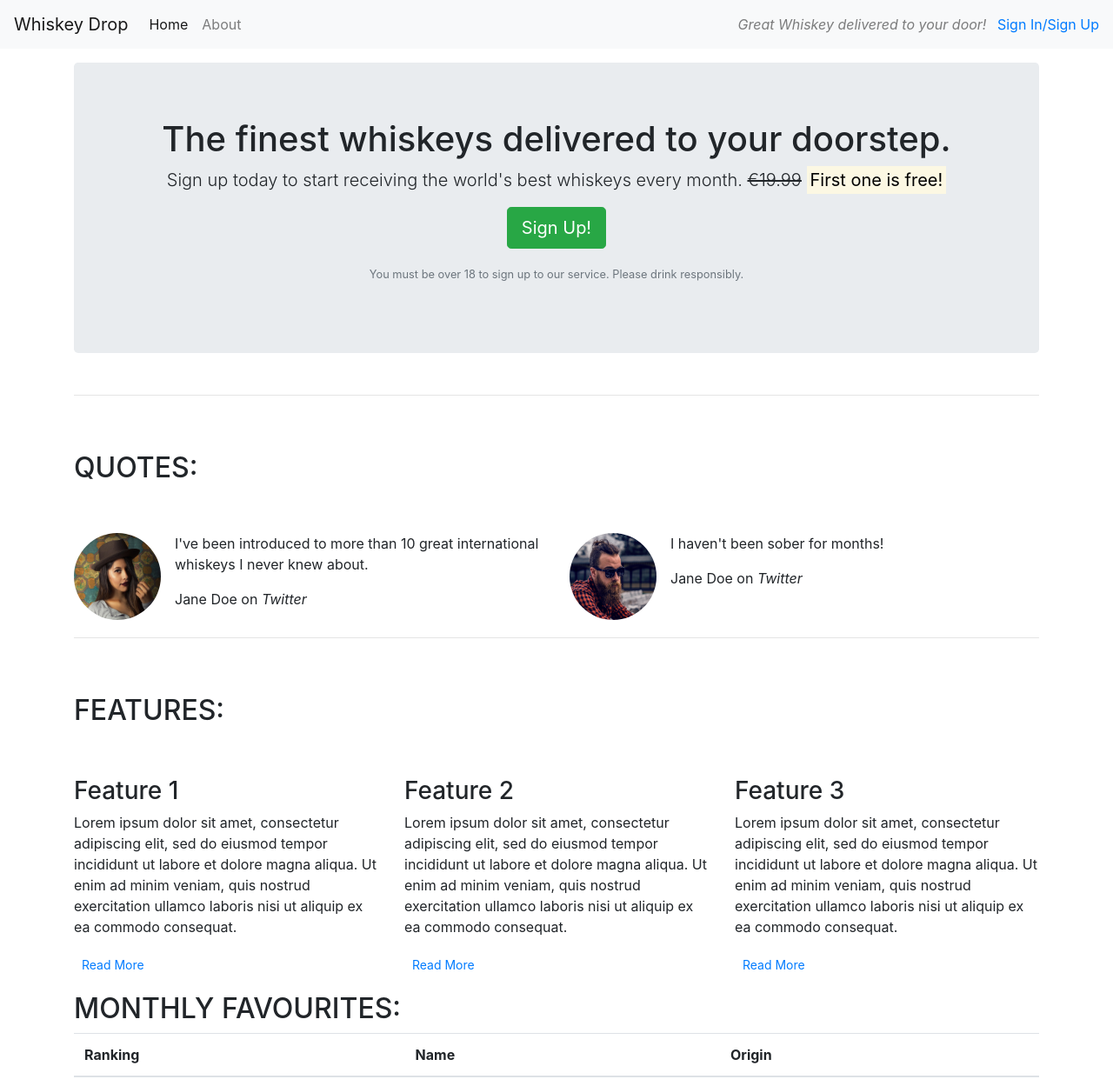
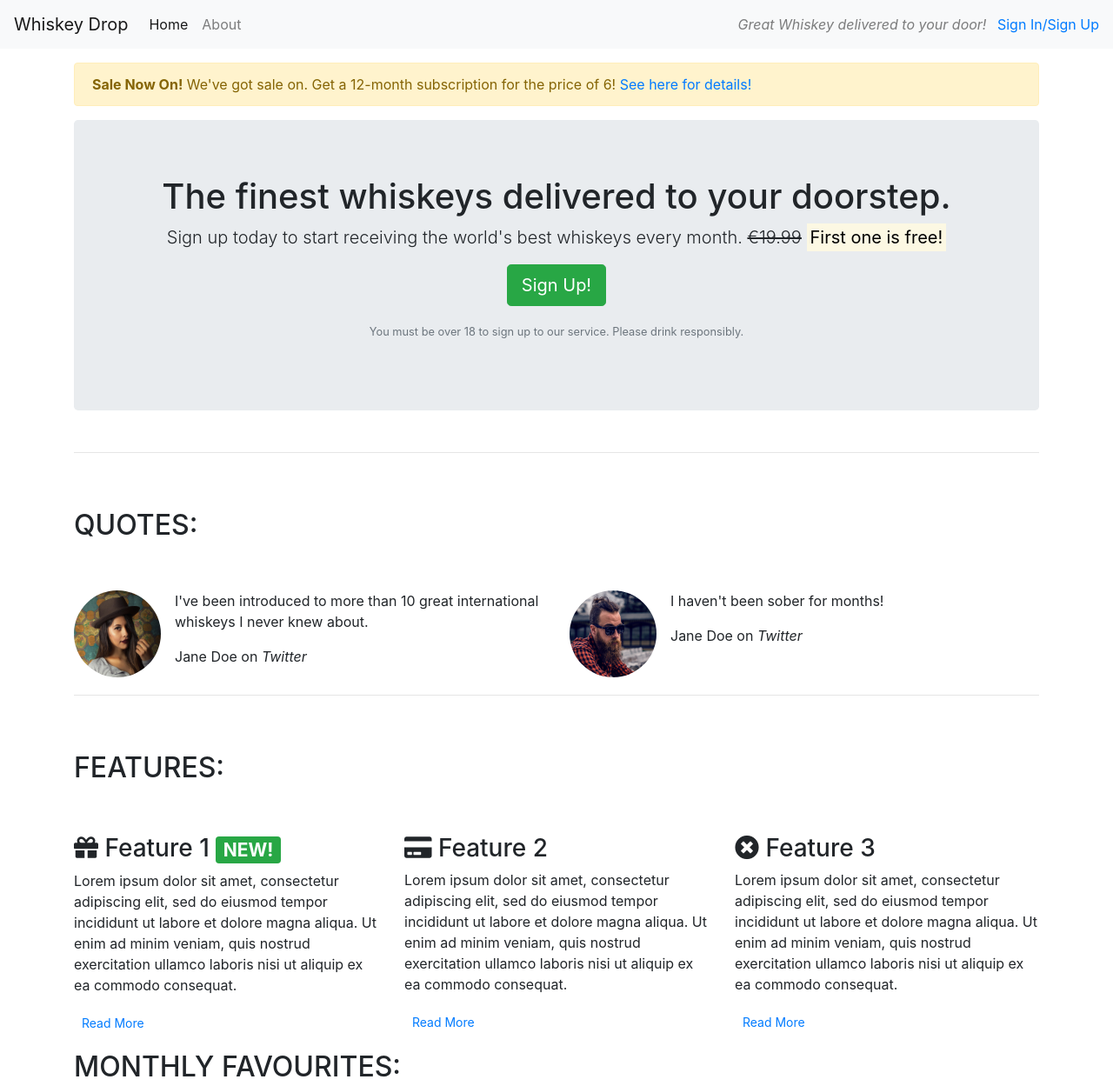
Before and after one commit to ElaineArchbold/bootstrap_landing_page1, a plain HTML site: page index.html in a window 1280 px wide. Shown: the top 1249 px of the page at 87% size. Drawn offline with nearby package versions, Linux system fonts and the light colour scheme; some icons are missing.

Commit message:
icons and callout

```diff
--- a/index.html
+++ b/index.html
@@ -6,6 +6,8 @@
     <meta name="viewport" content="width=device-width, initial-scale=1.0">
     <title>Whiskey Drop | Taste a new whiskey every month</title>
     <link rel="stylesheet" href="https://maxcdn.bootstrapcdn.com/bootstrap/4.1.3/css/bootstrap.min.css">
+    <link href="//netdna.bootstrapcdn.com/twitter-bootstrap/2.3.2/css/bootstrap-combined.no-icons.min.css" rel="stylesheet">
+    <link rel="stylesheet" href="https://use.fontawesome.com/releases/v5.10.0/css/all.css">
 </head>
 
 <body>
@@ -27,6 +29,14 @@
         </div>
     </nav>
     <article class="container mt-3">
+        <div class="row d-none d-sm-block">
+            <div class="col-12">
+                <div class="alert alert-warning">
+                    <strong>Sale Now On!</strong> We've got  sale on. Get a 12-month subscription for the price of 6! <a href="">See here for details!</a>
+                </div>
+            </div>
+
+        </div>
         <!-- Callout -->
         <div class="row">
             <div class="col-12">
@@ -96,14 +106,14 @@
                 <div class="col-12 col-md-6 col-lg-4">
                     <!--the col-lg-4 will keep the features side by side but make them occupy a third of the row-->
                     <div class="feature">
-                        <h3>Feature 1</h3>
+                        <h3><i class="fas fa-gift d-none d-sm-inline"></i> Feature 1 <span class="badge badge-success">NEW!</span></h3>
                         <p>Lorem ipsum dolor sit amet, consectetur adipiscing elit, sed do eiusmod tempor incididunt ut labore et dolore magna aliqua. Ut enim ad minim veniam, quis nostrud exercitation ullamco laboris nisi ut aliquip ex ea commodo consequat.</p>
                         <p><a class="btn btn-sm btn-default" href="">Read More</a></p>
                     </div>
                 </div>
                 <div class="col-12 col-md-6 col-lg-4">
                     <div class="feature">
-                        <h3>Feature 2</h3>
+                        <h3><i class="fas fa-credit-card d-none d-sm-inline"></i> Feature 2</h3>
                         <p>Lorem ipsum dolor sit amet, consectetur adipiscing elit, sed do eiusmod tempor incididunt ut labore et dolore magna aliqua. Ut enim ad minim veniam, quis nostrud exercitation ullamco laboris nisi ut aliquip ex ea commodo consequat.</p>
                         <p><a class="btn btn-sm btn-default" href="">Read More</a></p>
                     </div>
@@ -112,7 +122,7 @@
                     <div class="feature">
                         <!-- d-md-none on a medium screen, this wont be displayed -->
                         <!--d-lg-block and col-lg-4 make this display on large screens-->
-                        <h3>Feature 3</h3>
+                        <h3><i class="fas fa-times-circle d-none d-sm-inline"></i> Feature 3</h3>
                         <p>Lorem ipsum dolor sit amet, consectetur adipiscing elit, sed do eiusmod tempor incididunt ut labore et dolore magna aliqua. Ut enim ad minim veniam, quis nostrud exercitation ullamco laboris nisi ut aliquip ex ea commodo consequat.</p>
                         <p><a class="btn btn-sm btn-default" href="">Read More</a></p>
                     </div>
```
Also changed, not shown: .c9/metadata/environment/index.html, 2 other files.
